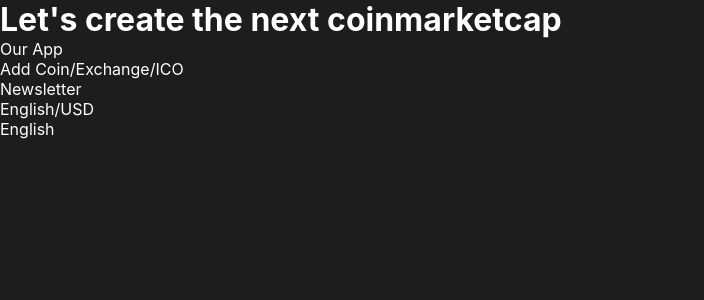
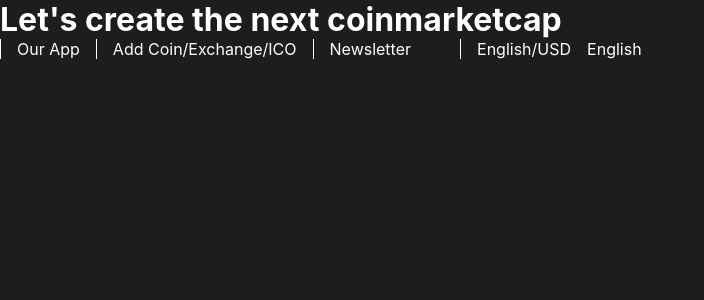
Before and after one commit to statusunknown418/cryptocoin-clone, a Next.js app: page / in a window 1280 px wide. Shown: the top 300 px of the page, without its empty margins (0-704 px from the left). Built offline with nearby package versions, Linux system fonts and the light colour scheme.

Commit message:
style(components): :art: main nav updated

```diff
--- a/components/navbar/ExpandableDiv.tsx
+++ b/components/navbar/ExpandableDiv.tsx
@@ -25,7 +25,7 @@
         {currentLang}
       </span>
       {expand && (
-        <div>
+        <div className={styles.toggleExpander}>
           <div>
             <p>Language Selector</p>
             <button>
--- a/components/navbar/MainNavbar.tsx
+++ b/components/navbar/MainNavbar.tsx
@@ -1,10 +1,10 @@
 import { ExpandableDiv } from "./ExpandableDiv";
 import { NavItem } from "./NavItem";
 import { Searchbar } from "./Searchbar";
-
+import styles from "../../styles/modules/MainNavbar.module.scss";
 export const MainNavbar: React.FC = () => {
   return (
-    <nav>
+    <nav className={styles.container}>
       <NavItem name="Our App" />
       <NavItem name="Add Coin/Exchange/ICO" />
       <NavItem name="Newsletter" />
--- a/components/navbar/NavItem.tsx
+++ b/components/navbar/NavItem.tsx
@@ -1,3 +1,4 @@
+import styles from "../../styles/modules/NavItem.module.scss";
 type Props = {
   Icon?: Object;
   name: string;
@@ -5,7 +6,7 @@
 
 export const NavItem: React.FC<Props> = ({ Icon, name }) => {
   return (
-    <div>
+    <div className={styles.container}>
       <p>{name ? name : null}</p>
       <div>{Icon}</div>
     </div>
--- /dev/null
+++ b/styles/modules/MainNavbar.module.scss
@@ -0,0 +1,5 @@
+.container {
+  display: flex;
+  align-items: center;
+  gap: 1rem;
+}
--- /dev/null
+++ b/styles/modules/NavItem.module.scss
@@ -0,0 +1,9 @@
+.container {
+  padding-left: 1rem;
+  border-left: 1px solid white;
+  //   border-right: 1px solid red;
+  //   margin-right: m;
+  p {
+    text-align: center;
+  }
+}
--- a/styles/modules/expandableDiv.module.scss
+++ b/styles/modules/expandableDiv.module.scss
@@ -1,4 +1,8 @@
 .container {
   display: flex;
   cursor: pointer;
+  user-select: none;
 }
+.toggleExpander {
+  position: relative;
+}
```
